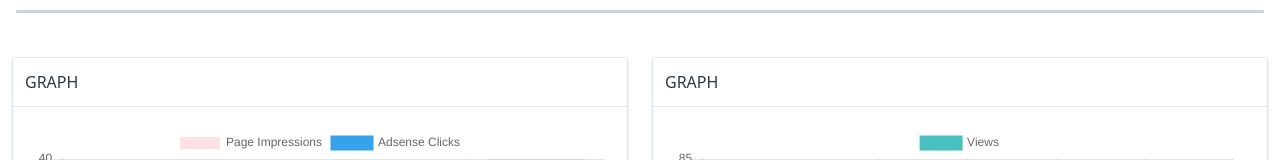
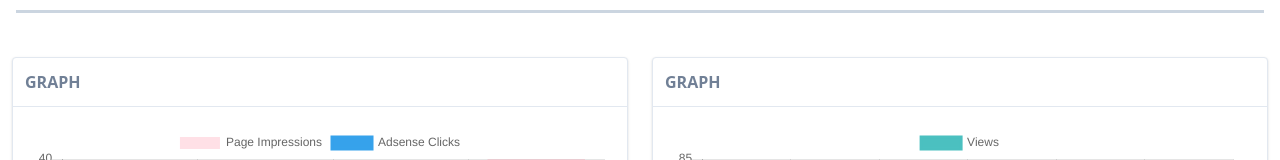
Before and after one commit to skydiver/nuxt-tailwind-admin, a Nuxt app: page / in a window 1280 px wide. Shown: the part 356-516 px from the top of the page. Built offline with nearby package versions, Linux system fonts and the light colour scheme.

Commit message:
updated box component

```diff
--- a/components/containers/Box.vue
+++ b/components/containers/Box.vue
@@ -1,7 +1,7 @@
 <template>
   <div class="bg-white border rounded shadow">
     <div class="border-b p-3">
-      <h5 class="uppercase text-grey-dark">{{ title }}</h5>
+      <h5 class="font-bold uppercase text-gray-600">{{ title }}</h5>
     </div>
     <div class="p-5">
       <slot></slot>
```
